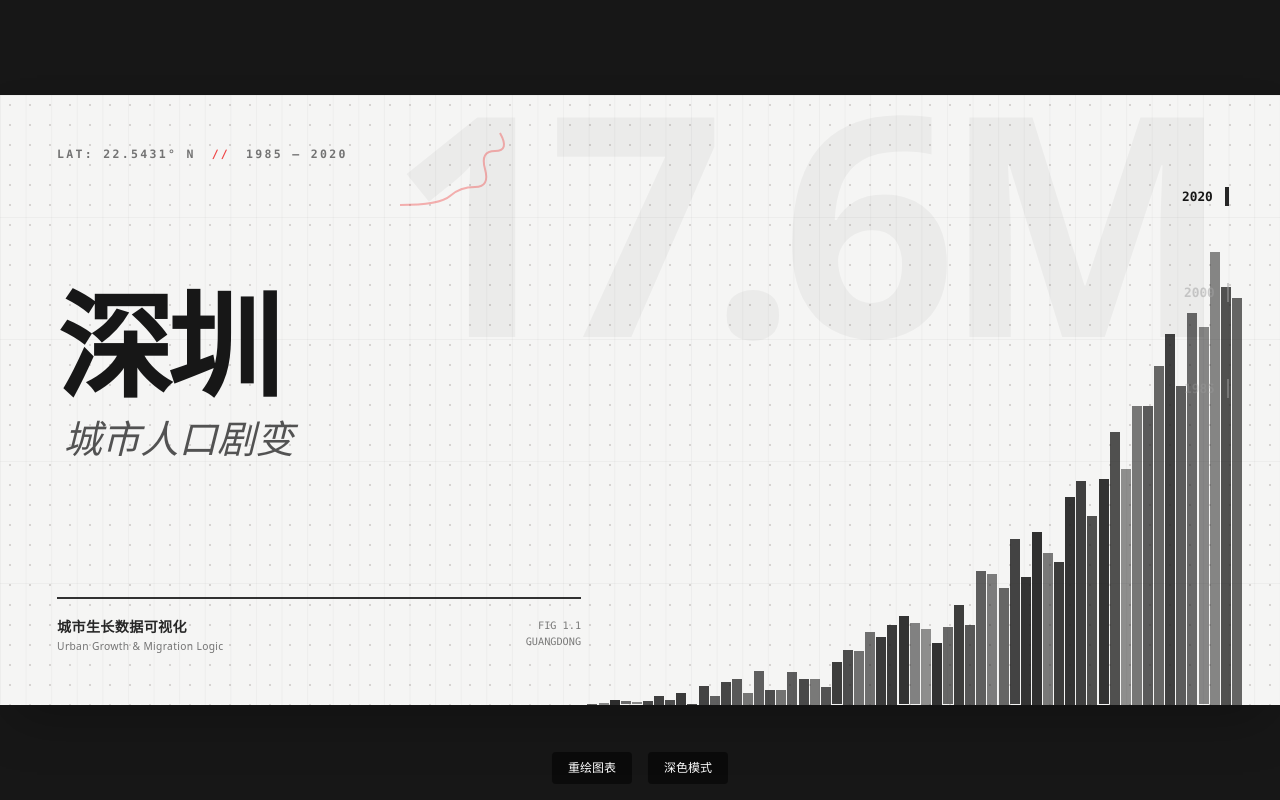
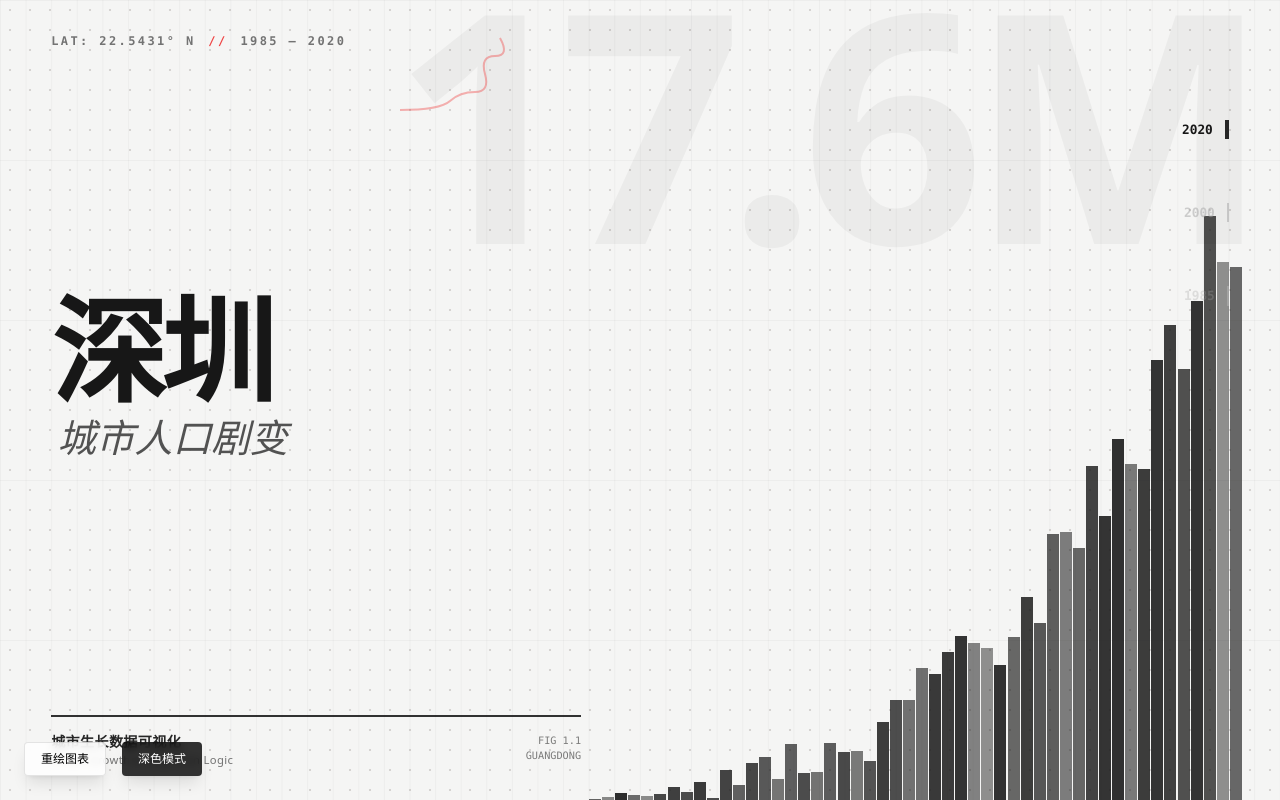
Before and after one commit to zonflyt/-23, a plain HTML site: page index.html in a window 1280 px wide. Drawn offline with nearby package versions, Linux system fonts and the light colour scheme; a web font is replaced by a local one.

Commit message:
Update index.html

```diff
--- a/index.html
+++ b/index.html
@@ -7,10 +7,21 @@
     <script src="https://cdn.tailwindcss.com"></script>
     <link href="https://fonts.googleapis.com/css2?family=Noto+Sans+SC:wght@100;300;400;700;900&family=Playfair+Display:ital,wght@1,400&display=swap" rel="stylesheet">
     <style>
-        /* 调整为 2.1:1 电影宽银幕比例 */
-        .ratio-container {
+        /* 全局重置，确保无滚动条，无边距 */
+        body, html {
+            margin: 0;
+            padding: 0;
             width: 100%;
-            aspect-ratio: 2.1 / 1;
+            height: 100%;
+            overflow: hidden;
+            background-color: #f5f5f4; /* 与背景纹理同色，防止加载闪烁 */
+        }
+
+        /* 全屏容器 */
+        .fullscreen-container {
+            width: 100vw;
+            height: 100vh;
+            position: relative;
         }
 
         /* 噪点纹理背景 */
@@ -46,45 +57,23 @@
         .text-animate {
             animation: fadeIn 1s ease-out forwards;
         }
-
-        /* 全屏模式下的微调 */
-        body, html {
-            margin: 0;
-            padding: 0;
-            width: 100%;
-            height: 100%;
-            background-color: #171717; /* neutral-900 */
-            overflow-x: hidden;
-        }
-
-        /* 使得主容器垂直居中 */
-        .viewport-center {
-            display: flex;
-            flex-direction: column;
-            justify-content: center;
-            align-items: center;
-            min-height: 100vh;
-            width: 100vw;
-        }
     </style>
 </head>
 <body>
 
-    <div class="viewport-center relative group">
-
-        <!-- 主展示容器 -->
-        <div class="ratio-container bg-texture relative overflow-hidden shadow-2xl z-10">
+    <!-- 主展示容器：宽高均为100% -->
+    <div class="fullscreen-container bg-texture relative group">
 
         <!-- 背景网格 -->
         <div class="absolute inset-0 grid-overlay pointer-events-none z-0"></div>
 
         <!-- 布局容器 -->
-            <div class="absolute inset-0 flex items-end justify-between z-10 p-[4%]"> <!-- 增加 padding 以适应高度 -->
+        <div class="absolute inset-0 flex items-end justify-between z-10 p-[4vh] px-[4vw]"> <!-- 使用vh/vw混合padding -->
 
             <!-- 左侧：文字信息区 -->
-                <div class="h-full flex flex-col justify-between w-[45%] z-20 pl-[0.5%]">
+            <div class="h-full flex flex-col justify-between w-[45%] z-20">
                 <!-- 顶部元数据 -->
-                    <div class="flex items-center space-x-4 opacity-60 text-[0.9vw] tracking-[0.2em] uppercase font-mono text-animate font-bold text-neutral-500" style="animation-delay: 0.2s;">
+                <div class="flex items-center space-x-[1vw] opacity-60 text-[clamp(12px,0.9vw,20px)] tracking-[0.2em] uppercase font-mono text-animate font-bold text-neutral-500" style="animation-delay: 0.2s;">
                     <span>Lat: 22.5431° N</span>
                     <span class="text-red-500">//</span>
                     <span>1985 — 2020</span>
@@ -92,23 +81,23 @@
 
                 <!-- 核心标题 -->
                 <div class="relative py-2 flex flex-col justify-center flex-grow">
-                        <!-- 稍微放大了字号以填充纵向空间 -->
+                    <!-- 标题大小自适应视口宽度，确保霸气 -->
                     <h1 class="text-[9vw] font-black leading-[0.9] tracking-tighter text-neutral-900 mix-blend-multiply text-animate" style="animation-delay: 0.4s;">
                         深圳
                     </h1>
-                        <h2 class="text-[3vw] font-light italic font-serif text-neutral-600 mt-[1vw] text-animate ml-[0.5vw]" style="animation-delay: 0.6s;">
+                    <h2 class="text-[3vw] font-light italic font-serif text-neutral-600 mt-[1vh] text-animate ml-[0.5vw]" style="animation-delay: 0.6s;">
                         城市人口剧变
                     </h2>
                 </div>
 
                 <!-- 底部说明 -->
-                    <div class="border-t-2 border-black/80 pt-[1.5vw] w-full text-animate" style="animation-delay: 0.8s;">
+                <div class="border-t-2 border-black/80 pt-[2vh] w-full text-animate" style="animation-delay: 0.8s;">
                     <div class="flex justify-between items-start">
-                            <p class="text-[1.1vw] font-bold text-neutral-800 tracking-wide leading-tight">
+                        <p class="text-[clamp(14px,1.1vw,24px)] font-bold text-neutral-800 tracking-wide leading-tight">
                             城市生长数据可视化<br>
-                                <span class="font-normal text-neutral-500 text-[0.8vw]">Urban Growth & Migration Logic</span>
+                            <span class="font-normal text-neutral-500 text-[0.8em]">Urban Growth & Migration Logic</span>
                         </p>
-                            <div class="text-[0.8vw] font-mono text-right opacity-50">
+                        <div class="text-[clamp(10px,0.8vw,16px)] font-mono text-right opacity-50 hidden sm:block">
                             FIG 1.1<br>GUANGDONG
                         </div>
                     </div>
@@ -116,19 +105,19 @@
             </div>
 
             <!-- 右侧：数据可视化艺术 -->
-                <div class="absolute right-0 bottom-0 w-[55%] h-[75%] flex items-end justify-end gap-[0.2%] pr-[3%] opacity-90" id="cityscape">
+            <div class="absolute right-0 bottom-0 w-[55%] h-[75%] flex items-end justify-end gap-[0.2%] pr-[3vw] pb-[0vh] opacity-90" id="cityscape">
                 <!-- Javascript will generate bars here -->
             </div>
 
-                <!-- 装饰性：年份刻度 (增加了 space-y 以适应新高度) -->
-                <div class="absolute top-[15%] right-[4%] flex flex-col items-end space-y-[6vw] font-mono text-[1vw] text-neutral-400 font-bold">
+            <!-- 装饰性：年份刻度 -->
+            <div class="absolute top-[15%] right-[4vw] flex flex-col items-end space-y-[8vh] font-mono text-[clamp(12px,1vw,20px)] text-neutral-400 font-bold z-20">
                 <span class="border-r-4 border-neutral-800 pr-3 text-neutral-900">2020</span>
                 <span class="border-r-2 border-neutral-400 pr-3 opacity-50">2000</span>
                 <span class="border-r-2 border-neutral-300 pr-3 opacity-30">1985</span>
             </div>
 
             <!-- 装饰性：巨大的背景水印数字 -->
-                <div class="absolute -top-[5%] right-[5%] text-[24vw] font-bold text-neutral-900/[0.04] select-none pointer-events-none z-0 leading-none tracking-tighter">
+            <div class="absolute -top-[5%] right-[2%] text-[25vw] font-bold text-neutral-900/[0.04] select-none pointer-events-none z-0 leading-none tracking-tighter">
                 17.6M
             </div>
         </div>
@@ -146,12 +135,10 @@
                   />
         </svg>
 
-        </div>
-
         <!-- 悬浮控制按钮 -->
-        <div class="absolute bottom-4 left-1/2 -translate-x-1/2 flex gap-4 opacity-0 group-hover:opacity-100 transition-opacity duration-500">
-            <button onclick="regenerateCity()" class="bg-black/50 hover:bg-black text-white px-4 py-2 text-xs rounded backdrop-blur-sm transition">重绘图表</button>
-            <button onclick="toggleInvert()" class="bg-black/50 hover:bg-black text-white px-4 py-2 text-xs rounded backdrop-blur-sm transition">深色模式</button>
+        <div class="absolute bottom-6 left-6 flex gap-4 opacity-0 group-hover:opacity-100 transition-opacity duration-500 z-50">
+            <button onclick="regenerateCity()" class="bg-white/80 hover:bg-white text-black border border-black/10 px-4 py-2 text-xs rounded shadow-lg backdrop-blur-sm transition">重绘图表</button>
+            <button onclick="toggleInvert()" class="bg-black/80 hover:bg-black text-white px-4 py-2 text-xs rounded shadow-lg backdrop-blur-sm transition">深色模式</button>
         </div>
     </div>
 
@@ -160,17 +147,18 @@
 
         function regenerateCity() {
             cityscapeContainer.innerHTML = '';
-            const numberOfBars = 60; // 适当减少密度，让柱子更粗壮一点，适应大比例
+            // 动态计算柱子数量，根据屏幕宽度
+            const numberOfBars = Math.floor(window.innerWidth / 25);
 
             for (let i = 0; i < numberOfBars; i++) {
                 const bar = document.createElement('div');
 
                 const progress = i / numberOfBars;
-                const baseHeight = Math.pow(progress, 3.5) * 100; // 更陡峭的指数增长
+                const baseHeight = Math.pow(progress, 3.5) * 100;
                 const randomVariation = Math.random() * 25 * progress;
                 let finalHeight = baseHeight + randomVariation;
                 if (finalHeight > 100) finalHeight = 85 + Math.random() * 15;
-                if (finalHeight < 1 && i > 15) finalHeight = 2;
+                if (finalHeight < 1 && i > Math.floor(numberOfBars * 0.2)) finalHeight = 2;
 
                 bar.style.height = `${finalHeight}%`;
                 bar.style.width = '100%';
@@ -185,14 +173,14 @@
         }
 
         function toggleInvert() {
-            const container = document.querySelector('.ratio-container');
+            const container = document.querySelector('.fullscreen-container');
             container.classList.toggle('invert');
         }
 
         // 初始化
         regenerateCity();
 
-        // 窗口大小改变时重绘以保证美观
+        // 窗口大小改变时重绘
         let resizeTimer;
         window.addEventListener('resize', () => {
             clearTimeout(resizeTimer);
```
Lines whose indentation alone changed are shown as unchanged.
